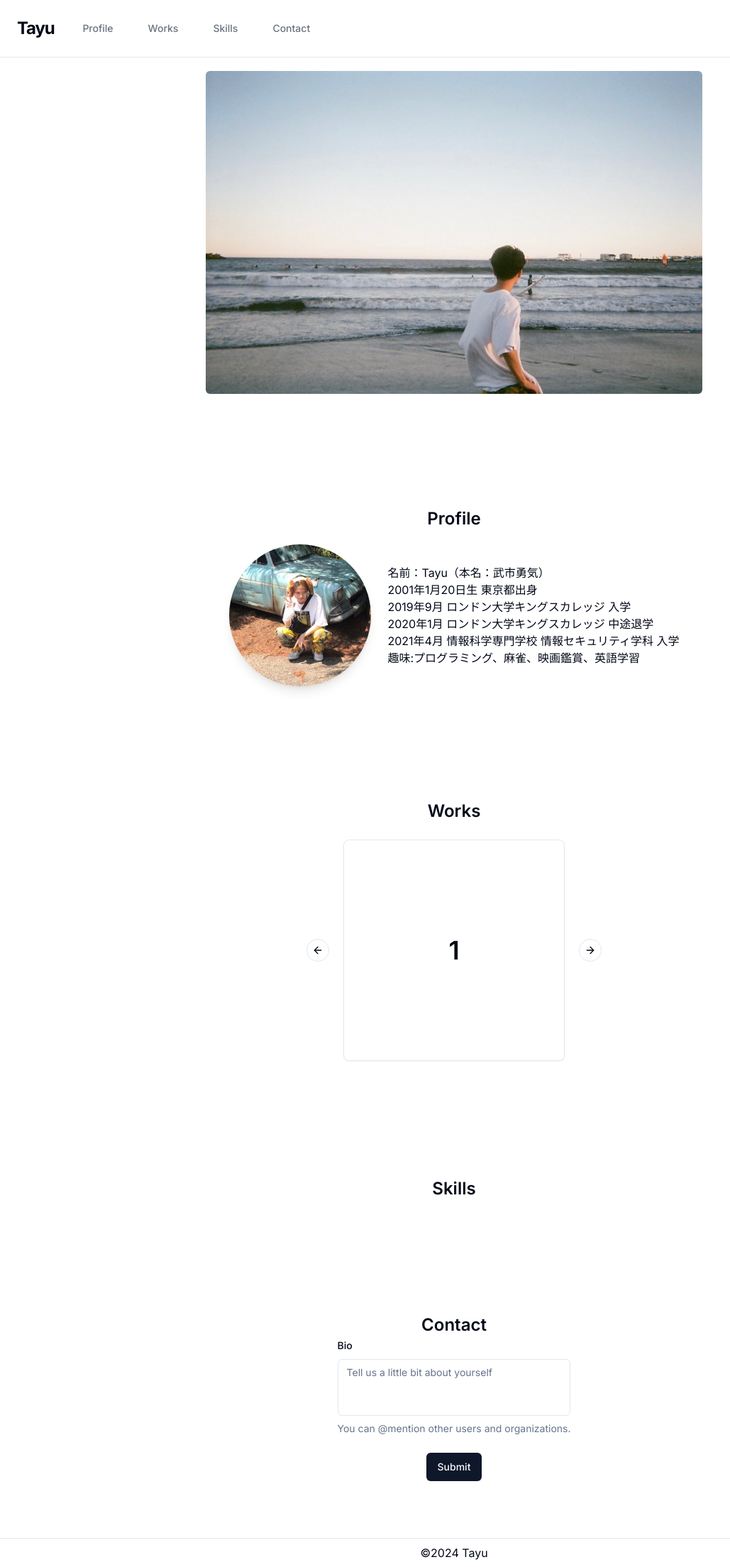
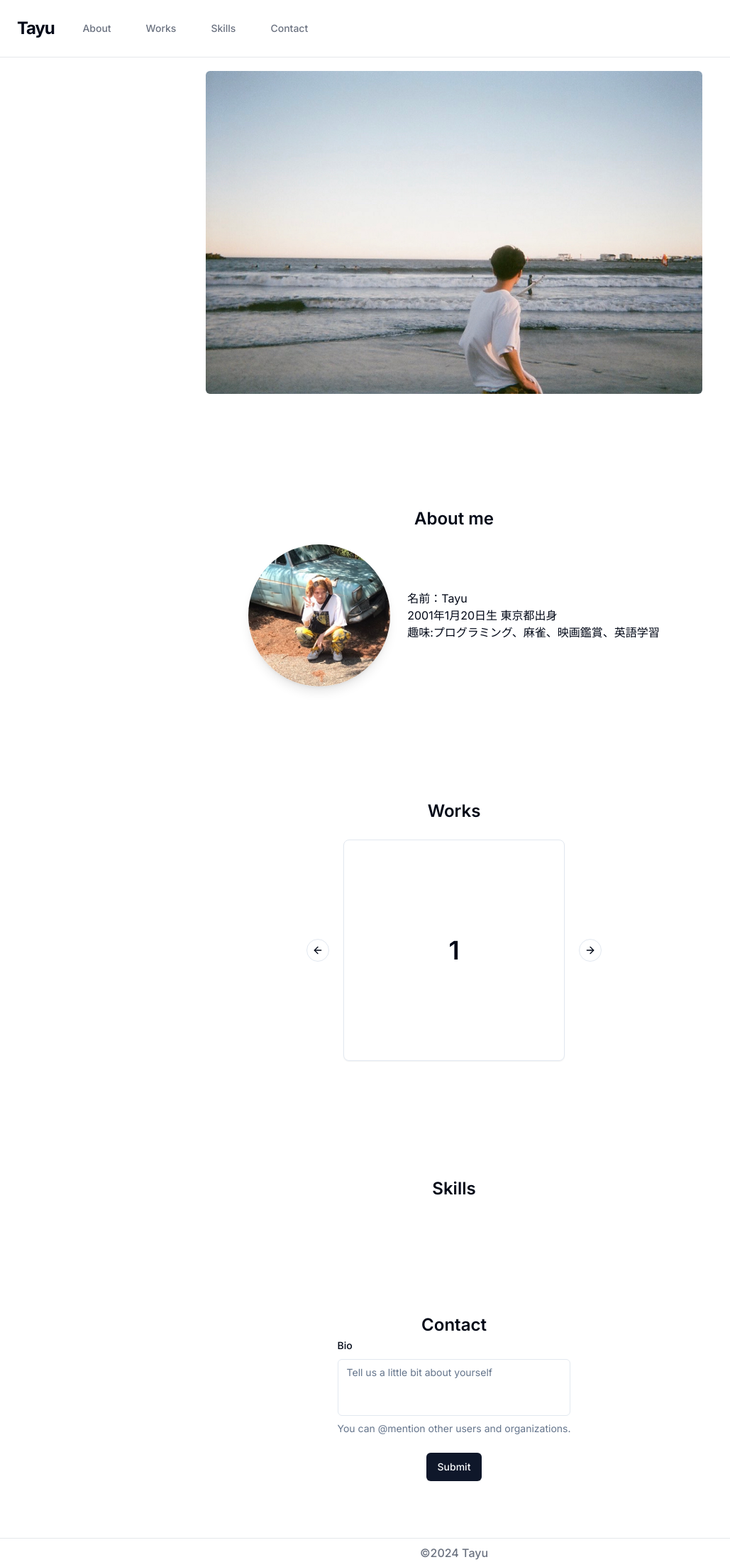
Before and after one commit to Tayuchi/portfolio, a Next.js app: page / in a window 1280 px wide. Shown: the whole page at 71% size, without its empty margins (0-1029 px from the left). Built offline with nearby package versions, Linux system fonts and the light colour scheme.

Commit message:
changed names

```diff
--- a/app/layout.tsx
+++ b/app/layout.tsx
@@ -2,8 +2,6 @@ import React from "react";
 import type { Metadata } from "next";
 import { Inter } from "next/font/google";
 import "./globals.css";
-import Footer from "@/components/layouts/footer";
-import Navbar from "@/components/layouts/navbar";
 
 const inter = Inter({ subsets: ["latin"] });
 
--- a/app/page.tsx
+++ b/app/page.tsx
@@ -41,7 +41,7 @@ export default function Home() {
                 className="font-medium text-gray-500 transition-colors hover:text-gray-900 dark:text-gray-400 dark:hover:text-gray-50"
                 onClick={() => scrollAbout()}
               >
-                Profile
+                About
               </button>
               <Separator orientation='vertical'/>
               <button
@@ -81,7 +81,7 @@ export default function Home() {
         <div ref={scrollcontactRef}>
           <ContactForm />
         </div>
-        <div className='flex flex-col items-center justify-between border-gray-200 dark:border-gray-800 border-t w-full bg-whitedark:bg-gray-800 p-2'>
+        <div className='font-medium text-gray-500 transition-colors flex flex-col items-center justify-between border-gray-200 dark:border-gray-800 border-t w-full bg-whitedark:bg-gray-800 p-2'>
             &copy;2024 Tayu
         </div>
       </main>
--- a/components/layouts/profile.tsx
+++ b/components/layouts/profile.tsx
@@ -4,7 +4,7 @@ import Image from 'next/image'
 const About = () => {
   return (
     <div className='flex flex-col items-center justify-between p-20'>
-      <h1 className="text-2xl font-semibold text-center mb-5">Profile</h1>
+      <h1 className="text-2xl font-semibold text-center mb-5">About me</h1>
       <div className="flex flex-col md:flex-row items-center">
         <div className="flex-shrink-0">
           <Image
@@ -17,11 +17,8 @@ const About = () => {
         </div>
         <div className="mt-4 md:mt-0 md:ml-6">
           <p className="text-base">
-            名前：Tayu（本名：武市勇気）<br />
+            名前：Tayu<br />
             2001年1月20日生 東京都出身<br />
-            2019年9月 ロンドン大学キングスカレッジ 入学<br />
-            2020年1月 ロンドン大学キングスカレッジ 中途退学<br />
-            2021年4月 情報科学専門学校 情報セキュリティ学科 入学<br />
             趣味:プログラミング、麻雀、映画鑑賞、英語学習<br />
           </p>
         </div>
```
